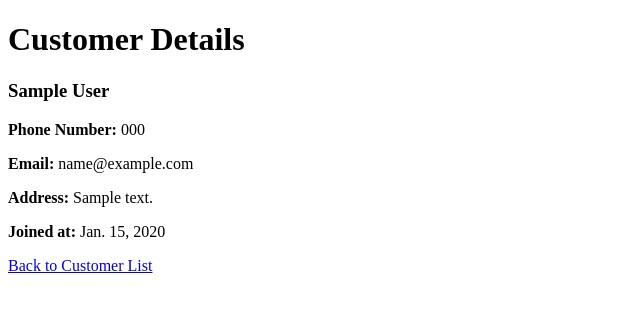
After one commit to peterkahumu/Django-Crud-for-handling-customers-and-products-in-a-website, a Django app: template Ecommerce/templates/Ecommerce/customer_detail.html in a window 1280 px wide. The commit adds this page. Shown: the top 312 px of the page, without its empty margins (0-640 px from the left). Run offline with Django 5.2, Linux system fonts and the light colour scheme; the template is opened without the code that fills it: values that come from a table or form of the project are taken from there, others are empty; tables that the repository leaves empty hold one stand-in row (values such as "Sample post").

Commit message:
Additional Customers Table.

```diff
--- a/Ecommerce/models.py
+++ b/Ecommerce/models.py
@@ -7,4 +7,18 @@ class Product(models.Model):
     description = models.TextField()
     price = models.DecimalField(max_digits=10, decimal_places=2)
     imagge = models.ImageField(upload_to= 'products/')
-    availability = models.BooleanField()
+    availability = models.BooleanField(default=True)
+
+    def __str__(self):
+        return self.name
+
+class Customer(models.Model):
+    first_name = models.CharField(max_length=100)
+    last_name = models.CharField(max_length=100)
+    email = models.EmailField(unique=True)
+    phone = models.CharField(max_length=20, blank=True)
+    address = models.CharField(blank=True, null=True, max_length=100)
+    created_when = models.DateField(auto_now_add=True)
+
+    def __str__(self):
+        return f"{self.first_name} {self.last_name} {self.email}"
--- /dev/null
+++ b/Ecommerce/templates/Ecommerce/customer_detail.html
@@ -0,0 +1,27 @@
+<!DOCTYPE html>
+<html lang="en">
+
+<head>
+    <meta charset="UTF-8">
+    <meta name="viewport" content="width=device-width, initial-scale=1.0">
+    <title>Customers</title>
+</head>
+
+<body>
+    <h1>Customer Details</h1>
+
+    <div class="container">
+        <div class="customer_detail">
+            <h3>{{customer.first_name}} {{customer.last_name}}
+            </h3>
+            <p><strong>Phone Number:</strong> {{customer.phone}}</p>
+            <p><strong>Email:</strong> {{customer.email}}</p>
+            <p><strong>Address:</strong> {{customer.address}}</p>
+            <p><strong>Joined at:</strong> {{customer.created_when}}</p>
+
+        </div>
+    </div>
+    <a href="{% url 'customer_list'%}" class="back-list ">Back to Customer List</a>
+</body>
+
+</html>
--- a/Ecommerce/urls.py
+++ b/Ecommerce/urls.py
@@ -1,7 +1,11 @@
 from django.urls import path
 from . import views
 
+app_name = 'Ecommerce'
+
 urlpatterns = [
     path('product_list/', views.product_list, name='product_list'),
-    path('product_details/', views.product_details, name='product_details')
+    path('<int:pk>/', views.product_details, name='product_details'),
+    path('customers/', views.customer_list, name = 'customer_list'),
+    path('customers/<int:pk>', views.customer_detail, name="customer_detail"),
 ]
```
Also changed, not shown: Ecommerce/templates/Ecommerce/customer_list.html (added, +23 -0 lines), Ecommerce/templates/Ecommerce/product_details.html (+16 -1 lines), Ecommerce/views.py (+28 -5 lines), Ecommerce/migrations/0002_product_availability.py (added), Ecommerce/migrations/0003_customer.py (added), 1 other file.
